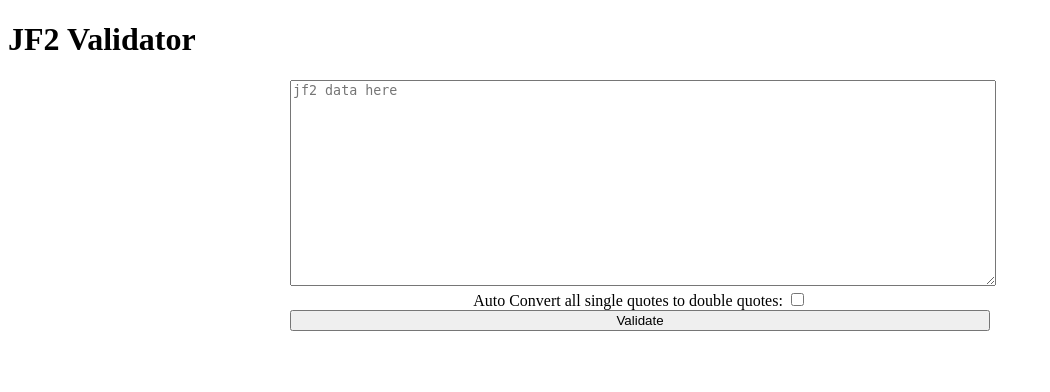
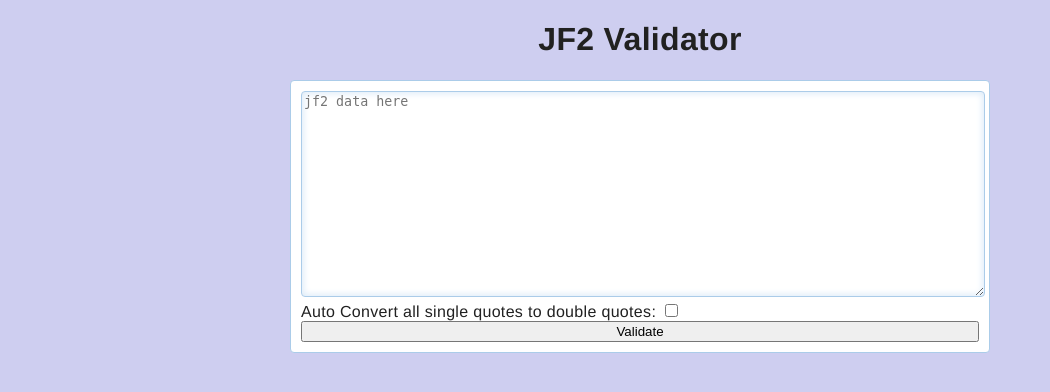
Before and after one commit to dissolve/jf2_validator, a PHP site: page / in a window 1280 px wide. Shown: the top 392 px of the page, without its empty margins (0-1050 px from the left). Run offline with PHP 8.4, Linux system fonts and the light colour scheme; data that the repository does not hold is empty.

Commit message:
much nicer style, fix recursion

```diff
--- a/index.php
+++ b/index.php
@@ -2,21 +2,14 @@
 <html>
   <head>
     <title>Validate JF2</title>
-<style>
-form{width:700px; margin-left:auto; margin-right:auto; position:relative; text-align:center;}
-.button{width:100%;}
-textarea{width:100%; min-height:200px;}
-.results{width:700px;margin-left:auto; margin-right:auto;}
-.result{margin-top:10px; border:1px solid black;}
-.warning{background-color:#ccf;}
-.error{background-color:#fcc;}
-.success{background-color:#cfc;}
-</style>
+	<link href="style.css" rel="stylesheet">
   </head>
   <body>
 
+    <div class="single-column">
         <h1>JF2 Validator</h1>
 
+    <section class="content">
         <form method="POST">
 
           <textarea name="data" placeholder="jf2 data here"><?php echo $_POST['data']?></textarea>
@@ -25,8 +18,8 @@ textarea{width:100%; min-height:200px;}
           <input class="button" type="submit" name="submit" value="Validate"/>
 
         </form>
+    </section>
 
-    <div class="results">
     <?php
     if(isset($_POST['data'])){
 
@@ -36,7 +29,10 @@ textarea{width:100%; min-height:200px;}
 
         $fix_quotes = isset($_POST['fix_quotes']);
 
-        $results = do_validate($input, $fix_quotes);
+        //$results = do_validate($input, $fix_quotes);
+
+        $validator = new JF2Validator();
+        $results = $validator->validate($input, $fix_quotes);
 
         $success = true;
         foreach($results as $result){
@@ -45,14 +41,14 @@ textarea{width:100%; min-height:200px;}
                 $success = false;
                 $type = 'error';
             }
-            echo '<div class="result '.$type.'">';
+            echo '<section class="content result '.$type.'">';
             echo $result->message ;
-            echo '</div>';
+            echo '</section>';
         }
     }
 
     if(isset($success) && $success){
-        echo '<div class="result success">This validator is not yet complete, but theres no errors in it thus far.</div>';
+        echo '<section class=" content result success">This validator is not yet complete, but theres no errors in it thus far.</section>';
     }
 
     ?>
--- /dev/null
+++ b/style.css
@@ -0,0 +1,77 @@
+body {
+  color: #212121;
+  font-family: "Helvetica Neue", "Calibri Light", Roboto, sans-serif;
+  -webkit-font-smoothing: antialiased;
+  -moz-osx-font-smoothing: grayscale;
+  letter-spacing: 0.02em;
+  background: #cecef0;
+  font-size: 16px;
+}
+
+body.logged-in {
+  padding-top: 60px;
+}
+
+.ui.top.menu .item img {
+  border-radius: 4px;
+}
+
+.small {
+  font-size: 14px;
+}
+
+#header-graphic {
+  max-width: 700px;
+  margin-top: -60px;
+  margin-bottom: -80px;
+  z-index: -1000;
+  position: relative;
+}
+#header-graphic img {
+  max-width: 700px;
+  width: 100%;
+}
+
+.single-column {
+  margin: 0 auto;
+  max-width: 700px;
+}
+
+section.content {
+  padding: 10px;
+  border-radius: 4px;
+  border: 1px #abcce9 solid;
+  background: #fff;
+  margin-bottom: 12px;
+}
+
+section.content h4 {
+  margin: 0;
+  margin-top: 1em;
+}
+
+@media(max-width: 616px) {
+  section.content {
+    margin-left: 8px;
+    margin-right: 8px;
+  }
+}
+
+section.content textarea {
+  border: 1px #abcce9 solid;
+  border-radius: 4px;
+  -webkit-box-shadow: inset 0px 0px 6px 2px #e0edf9;
+  -moz-box-shadow: inset 0px 0px 6px 2px #e0edf9;
+  box-shadow: inset 0px 0px 6px 2px #e0edf9;
+  min-height: 200px;
+  width:100%;
+}
+
+h1{text-align:center;}
+.button{width:100%;}
+section.result{margin-top:10px; border:1px solid black;}
+section.warn{background-color:#ffc;}
+section.warn:before{content:'Warning: '; font-weight:bold;}
+section.error{background-color:#fcc;}
+section.error:before{content:'Error: '; font-weight:bold;}
+section.success{background-color:#cfc;}
```
Also changed, not shown: validator.php (+78 -10 lines), 1 other file. Lines whose indentation alone changed are shown as unchanged.
